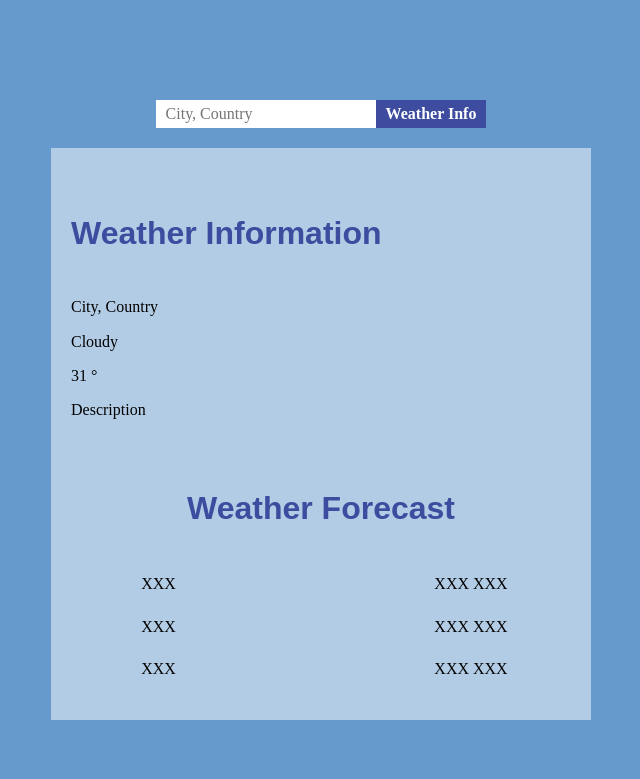
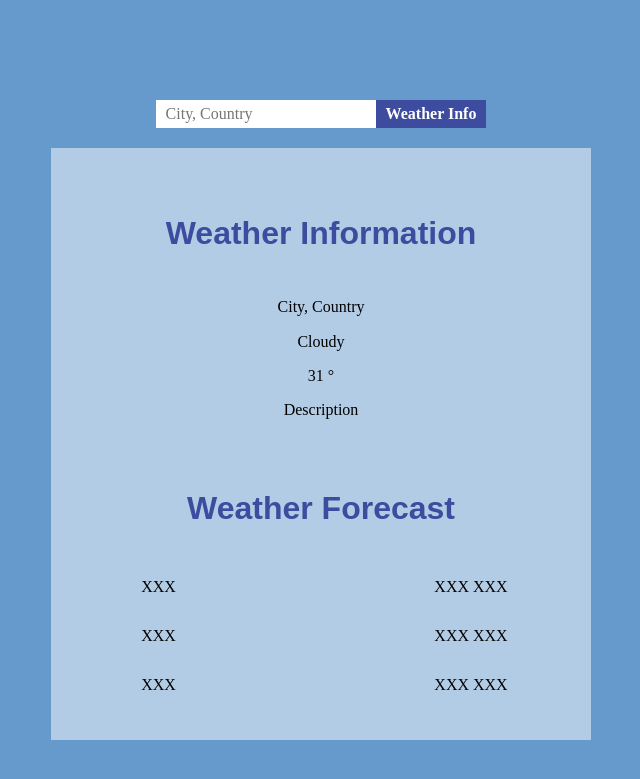
Before and after one commit to ajinkyacodes/javascript-apps, a PHP site: page / in a window 1280 px wide. Shown: the top 779 px of the page, without its empty margins (319-959 px from the left). Run offline with PHP 8.4, Linux system fonts and the light colour scheme; some libraries are stand-ins or nearby versions.

Commit message:
Weather info centered aligned. Styling changes done

```diff
--- a/weather-forecast/assets/css/style.css
+++ b/weather-forecast/assets/css/style.css
@@ -61,7 +61,13 @@ h2 {
   height: auto;
 }
 
-.weather-info { margin-bottom: 50px; }
+.weather-info {
+  margin-bottom: 50px;
+  text-align: center;
+}
+
+.weather-info .weather-description { text-transform: capitalize; }
+
 .weather-forecast h2 { text-align: center; }
 
 .weather-forecast span {
@@ -83,6 +89,8 @@ h2 {
 .forecast-ul li .forecast-date {
   flex-basis: 35%;
 }
+
+.forecast-ul li .forecast-date span { line-height: 1.8; }
 
 .forecast-ul li .forecast-icon {
   flex-basis: 25%;
@@ -112,6 +120,8 @@ h2 {
     margin-bottom: 100px;
   }
 
+  .forecast-ul li .forecast-date { margin-bottom: 10px; }
+
   .inputdetails input[type="search"],
   .inputdetails button[type="submit"] {
     box-sizing: border-box;
--- a/weather-forecast/index.php
+++ b/weather-forecast/index.php
@@ -38,7 +38,7 @@
 				<div id="WeatherInfo" class="weather-info">
 					<h2>Weather Information</h2>
 					<p id="location">City, Country</p>
-					<p id="weather">Cloudy</p>
+					<p id="weather" class="weather-description">Cloudy</p>
 					<p id="temperature">31 &deg;</p>
 					<p id="desc">Description</p>
 				</div>
```
